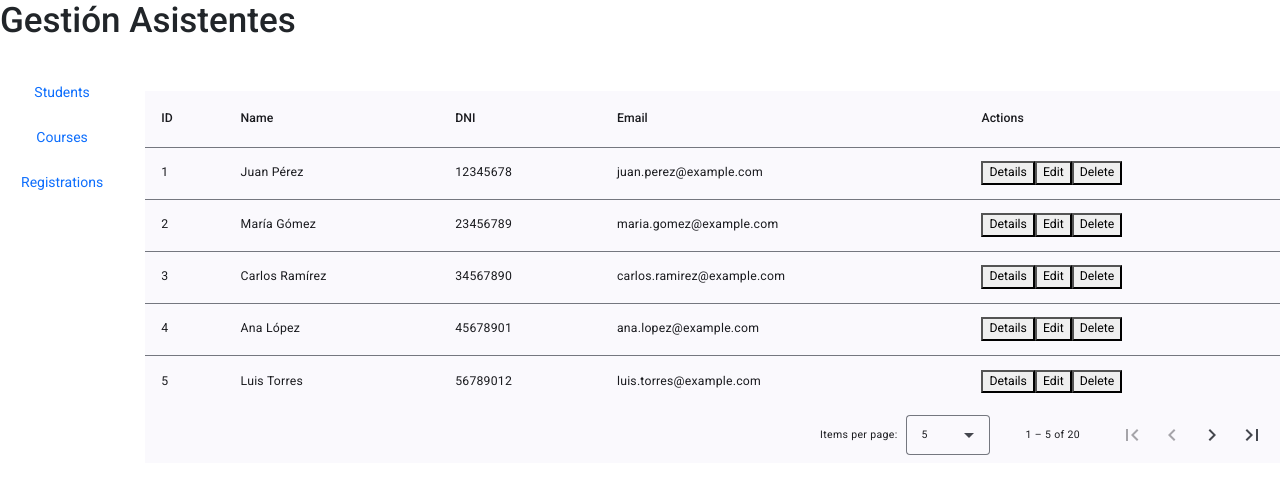
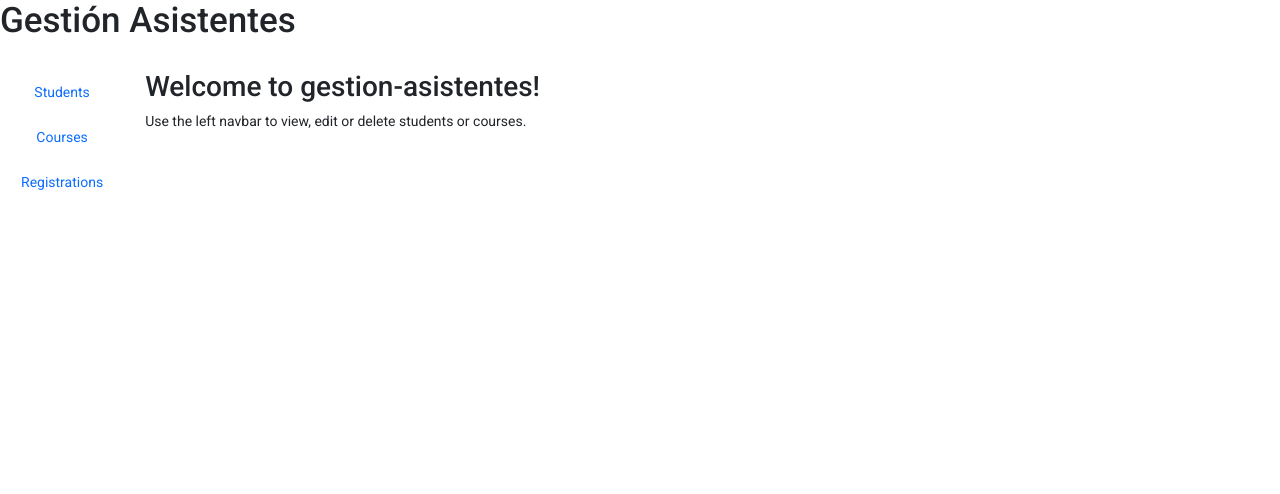
Before and after one commit to Nicolas-Lastra/gestion-asistentes, an Angular app: page / in a window 1280 px wide. Shown: the top 494 px of the page. Built offline with nearby package versions, Linux system fonts and the light colour scheme; data requests are answered from the project's data file.

Commit message:
Updating routes and components using RoutePaths

```diff
--- a/src/app/app.routes.ts
+++ b/src/app/app.routes.ts
@@ -1,21 +1,24 @@
 import { Routes } from '@angular/router';
 import { Home } from './home/home';
 import { RoutePaths } from '../shared/routes';
-import { Students } from './features/students/students';
 import { ViewStudent } from './features/students/view-student/view-student';
 import { ViewCourse } from './features/courses/view-course/view-course';
 import { EditStudent } from './features/students/edit-student/edit-student';
 import { EditCourse } from './features/courses/edit-course/edit-course';
+import { NotFoundComponent } from './not-found-component/not-found-component';
 
 export const routes: Routes = [
-
     {
-        path: '',
-        component: Students
+        path:'',
+        component: Home
+    },
+    {
+        path: RoutePaths.HOME,
+        component: Home
     },
     {
         path: RoutePaths.STUDENTS,
-        component: Students
+        loadComponent: () => import('./features/students/students').then(m => m.Students)
     },
     {
         path: RoutePaths.COURSES,
@@ -26,35 +29,27 @@ export const routes: Routes = [
         loadComponent: () => import('./features/registrations/registrations').then(m => m.Registrations)
     },
     {
-        path: "view-student",
+        path: RoutePaths.VIEWSTUDENT,
         component: ViewStudent
     },
     {
-        path: "edit-student",
+        path: RoutePaths.EDITSTUDENT,
         component: EditStudent
     },
     {
-        path: "view-course",
+        path: RoutePaths.VIEWCOURSE,
         component: ViewCourse
     },
     {
-        path: "edit-course",
+        path: RoutePaths.EDITCOURSE,
         component: EditCourse
     },
-    // {
-    //     path: RoutePaths.HOME,
-    //     component: Home
-    // },
-    // {
-    //     path: RoutePaths.USERS,
-    //     component: User
-    // },
-    // {
-    //     path: "users/:id",
-    //     component: User
-    // }
-    // {
-    //     path: "**",
-    //     component: NotFoundComponent
-    // }
+    {
+        path: RoutePaths.DATABASE,
+        redirectTo: 'http://localhost:3000'
+    },
+    {
+        path: "**",
+        component: NotFoundComponent
+    }
 ];
--- a/src/app/features/students/students-api.ts
+++ b/src/app/features/students/students-api.ts
@@ -2,25 +2,26 @@ import { Injectable } from '@angular/core';
 import { delay, Observable } from 'rxjs';
 import { Student } from '../../../shared/entities';
 import { HttpClient } from '@angular/common/http';
+import { RoutePaths } from '../../../shared/routes';
 
 @Injectable({
   providedIn: 'root'
 })
 
 export class StudentsAPI {
-  baseUrl = "http://localhost:3000";
+  baseUrl = RoutePaths.DATABASE;
 
   constructor(private http: HttpClient) {}
 
   getStudents(): Observable<Student[]> {
-    return this.http.get<Student[]>(`${this.baseUrl}/students`).pipe(delay(1000));
+    return this.http.get<Student[]>(`${this.baseUrl}/${RoutePaths.STUDENTS}`).pipe(delay(1000));
   }
 
   deleteStudent(student: Student): Observable<void> {
-    return this.http.delete<void>(`${this.baseUrl}/students/${student.id}`).pipe(delay(1000));
+    return this.http.delete<void>(`${this.baseUrl}/${RoutePaths.STUDENTS}/${student.id}`).pipe(delay(1000));
   }
 
   editStudent(student: Student): Observable<Student> {
-    return this.http.put<Student>(`${this.baseUrl}/students/${student.id}`, student).pipe(delay(1000));
+    return this.http.put<Student>(`${this.baseUrl}/${RoutePaths.STUDENTS}/${student.id}`, student).pipe(delay(1000));
   }
 }
--- a/src/app/features/students/students-table/students-table.ts
+++ b/src/app/features/students/students-table/students-table.ts
@@ -5,6 +5,7 @@ import { FullnamePipe } from '../../../../shared/pipes/fullname-pipe';
 import { MatPaginator, MatPaginatorModule } from '@angular/material/paginator';
 import { ViewChild, AfterViewInit } from '@angular/core';
 import { Router, RouterModule } from '@angular/router';
+import { RoutePaths } from '../../../../shared/routes';
 
 
 @Component({
@@ -34,14 +35,14 @@ export class StudentsTable implements AfterViewInit {
   }
 
   viewDetails(student: Student) {
-    this.router.navigate(['/view-student'], {
+    this.router.navigate([RoutePaths.VIEWSTUDENT], {
       state: { student: student }
     }
     );
   }
 
   editStudent(student: Student) {
-    this.router.navigate(['/edit-student'], {
+    this.router.navigate([RoutePaths.EDITSTUDENT], {
       state: { student: student }
     });
   }
--- a/src/app/home/home.html
+++ b/src/app/home/home.html
@@ -1,2 +1,2 @@
-<p>home works!</p>
-<a routerLink="/users/1">Ir a usuarios</a>
+<h2>Welcome to gestion-asistentes!</h2>
+<p>Use the left navbar to view, edit or delete students or courses.</p>
--- a/src/app/home/home.ts
+++ b/src/app/home/home.ts
@@ -1,5 +1,6 @@
 import { Component } from '@angular/core';
-import { RouterModule } from '@angular/router';
+import { RouterModule, Router } from '@angular/router';
+
 
 @Component({
   selector: 'app-home',
@@ -9,4 +10,5 @@ import { RouterModule } from '@angular/router';
 })
 export class Home {
 
+  constructor(private router: Router) {}
 }
--- /dev/null
+++ b/src/app/not-found-component/not-found-component.html
@@ -0,0 +1,2 @@
+<h2>Invalid Component or URL!</h2>
+<button (click)="redirectHome()">Home</button>
--- /dev/null
+++ b/src/app/not-found-component/not-found-component.ts
@@ -0,0 +1,19 @@
+import { Component } from '@angular/core';
+import { RouterModule, Router } from '@angular/router';
+import { RoutePaths } from '../../shared/routes';
+
+@Component({
+  selector: 'app-not-found-component',
+  imports: [RouterModule],
+  templateUrl: './not-found-component.html',
+  styleUrl: './not-found-component.css'
+})
+export class NotFoundComponent {
+
+  constructor(private router: Router) {}
+
+  redirectHome() {
+    this.router.navigate([RoutePaths.HOME]
+    );
+  }
+}
--- a/src/shared/routes.ts
+++ b/src/shared/routes.ts
@@ -2,7 +2,11 @@ export enum RoutePaths {
     HOME = 'home',
     USERS = 'users',
     STUDENTS = 'students',
+    VIEWSTUDENT = 'view-student',
+    EDITSTUDENT = 'edit-student',
     COURSES = 'courses',
+    VIEWCOURSE = 'view-course',
+    EDITCOURSE = 'edit-course',
     REGISTRATIONS = 'registrations',
-    VIEWSTUDENT = 'view-student',
+    DATABASE = 'http://localhost:3000'
 }
```
Also changed, not shown: src/app/not-found-component/not-found-component.css (added), 1 other file (tests, documents, lock files or other folders).
